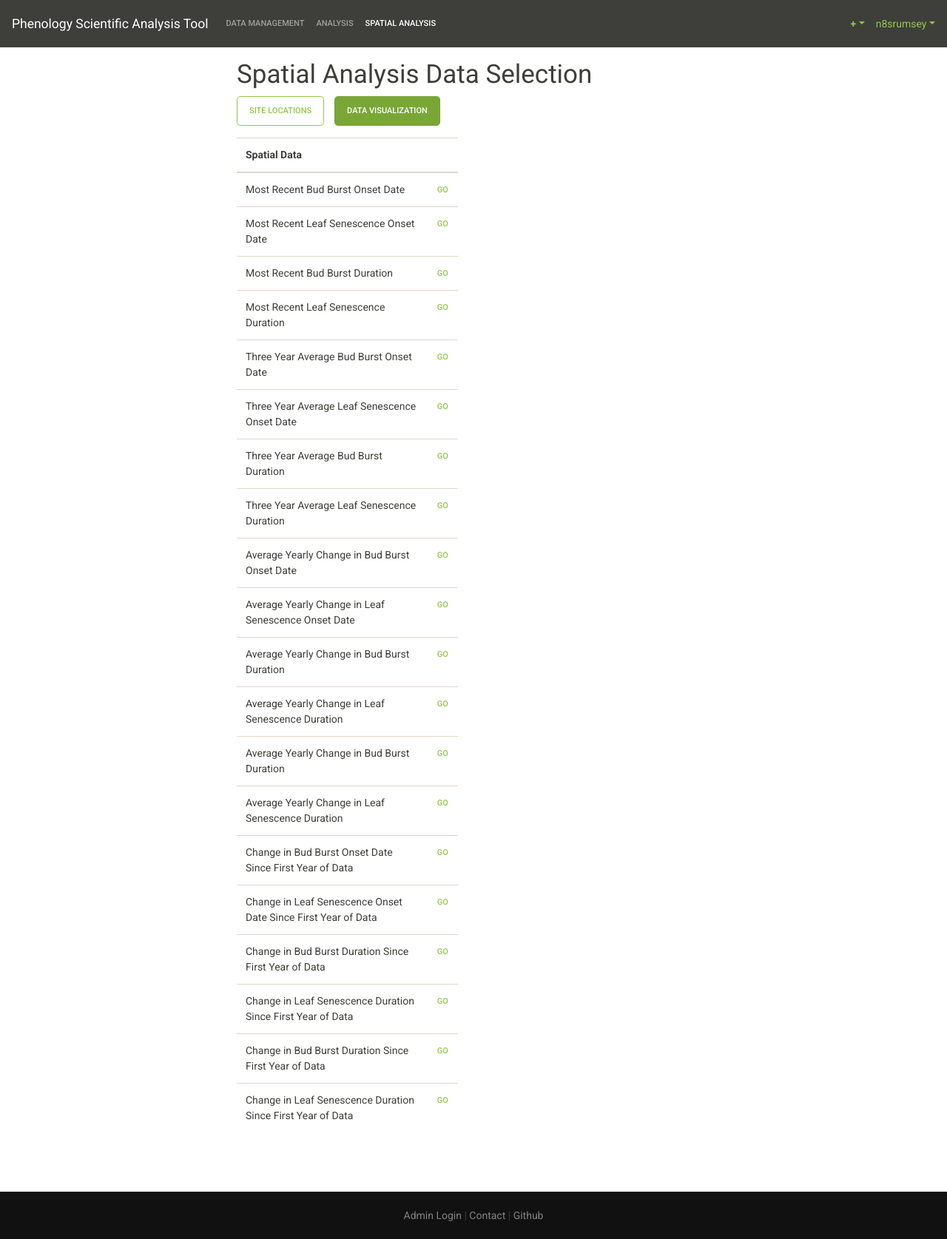
After one commit to n8srumsey/ISEF-2020-Phenology, a Django app: page /map-dataselect/ in a window 1280 px wide. The commit adds this page. Shown: the whole page at 74% size. Run offline with Django 3.2, Linux system fonts and the light colour scheme; some libraries are stand-ins or nearby versions.

Commit message:
Finished ArcGIS Spatial Analysis

```diff
--- a/PhenologyAnalysisWebApp/pheno_webapp/main/templates/main/analysis_site.html
+++ b/PhenologyAnalysisWebApp/pheno_webapp/main/templates/main/analysis_site.html
@@ -19,6 +19,7 @@
 {% load site_view_funcs %}
 
 {% block analysis_content %}
+
 <form method="post" class="siteSelect">
   {% csrf_token %} Sites:
   <select class="custom-select" style="width: 12rem" name="site_selected">
@@ -123,6 +124,10 @@
         <div id="chart5" style="width=100%;height:400px; margin: 2rem 2rem 6rem 2rem;"></div>
         <div id="chart6" style="width=100%;height:400px; margin: 2rem 2rem 6rem 2rem;"></div>
     </div>
+
+    <script src="https://cdn.jsdelivr.net/npm/jstat@latest/dist/jstat.min.js"></script>
+
+
     <script>
         function regression(arrYears, arrDates) {
             let r, sy, sx, b, a, meanX, meanY;
--- a/PhenologyAnalysisWebApp/pheno_webapp/main/templates/main/base.html
+++ b/PhenologyAnalysisWebApp/pheno_webapp/main/templates/main/base.html
@@ -73,14 +73,9 @@
                   <a class="nav-link" href="/analysis/">Analysis</a>
                 </li>
               {% endblock %}
-              {% block navbar-compare %}
-                <li class="nav-item">
-                  <a class="nav-link" href="/compare/">Compare</a>
-                </li>
-              {% endblock %}
               {% block navbar-sitemap %}
                 <li class="nav-item">
-                  <a class="nav-link" href="/site-map/site-locations/"> Site Map </a>
+                  <a class="nav-link" href="/spatial-analysis/site-locations/"> Spatial Analysis </a>
                 </li>
               {% endblock %}
             </ul>
@@ -133,7 +128,6 @@
       <script src="https://stackpath.bootstrapcdn.com/bootstrap/4.3.1/js/bootstrap.min.js" integrity="sha384-JjSmVgyd0p3pXB1rRibZUAYoIIy6OrQ6VrjIEaFf/nJGzIxFDsf4x0xIM+B07jRM" crossorigin="anonymous"></script>
       <script src="https://code.highcharts.com/highcharts.js"></script>
       <script src="https://code.highcharts.com/maps/modules/map.js"></script>
-      <script src="https://cdn.jsdelivr.net/npm/jstat@latest/dist/jstat.min.js"></script>
     {% endblock %}
   </body>
 </html>
--- /dev/null
+++ b/PhenologyAnalysisWebApp/pheno_webapp/main/templates/main/site-datamap.html
@@ -0,0 +1,44 @@
+{% extends 'main/base.html' %}
+
+{% block title %} Spatial Analysis Data Selection {% endblock %}
+
+
+{% block style %}
+table tr{
+   max-height: 10px;
+}
+{% endblock %}
+
+{% block navbar-sitemap %}
+    <li class="nav-item active">
+        <a class="nav-link" href="/site-map/site-locations/"> Spatial Analysis <span class="sr-only">(current)</span> </a>
+    </li>
+{% endblock %}
+
+{% block content %}
+<div style="margin-top: 1rem; margin-left: 18.5rem; margin-right: 18.5rem; width: 100%;">
+<h1> Spatial Analysis Data Selection </h1>
+<div style="display:flex;justify-content:left;align-items:center; margin-bottom: 1rem;">
+    <a href="/spatial-analysis/site-locations/"><button class="btn btn-outline-success btn-lg">Site Locations</button></a>
+    <a style="margin-left: 1em;" href='/map-dataselect/'><button class="btn btn-success btn-lg active">Data Visualization</button></a>
+</div>
+
+<table class="table table-hover" style="width: 45%; margin-bottom: 5rem;">
+    <thead>
+        <tr>
+            <th scope="col">Spatial Data </th>
+            <th scope='col'></th>
+        </tr>
+    </thead>
+    <tbody>
+        {% for field in fields %}
+            <tr>
+            <td>{{field.title}}</td>
+            <td style="padding: 5px 0px 0px 0px;"><a href="/spatial-analysis/{{field.field}}"><button class="btn btn-link">Go</button></a></td>
+            </tr>
+        {% endfor%}
+    </tbody>
+</table>
+
+</div>
+{% endblock %}
--- a/PhenologyAnalysisWebApp/pheno_webapp/main/templates/main/site_list.html
+++ b/PhenologyAnalysisWebApp/pheno_webapp/main/templates/main/site_list.html
@@ -19,7 +19,7 @@
                 <tr>
                     <th scope="col" style='padding-right: 12rem;'>Site </th>
                     <th scope='col'>Location</th>
-                    <th scope='col'>Lattitude</th>
+                    <th scope='col'>Latitude</th>
                     <th scope='col'>Longitude</th>
                     <th scope="col">Last Updated</th>
                 </tr>
--- a/PhenologyAnalysisWebApp/pheno_webapp/main/urls.py
+++ b/PhenologyAnalysisWebApp/pheno_webapp/main/urls.py
@@ -15,7 +15,6 @@ urlpatterns = [
     path('data-management/upload_images/', views.upload_images, name='upload_images'),
     path('analysis/', views.analysis, name='analysis'),
     path('analysis/<str:sitename>/', views.analysis_site, name='analysis-site'),
-    path('compare/', views.compare, name='compare'),
-    path('compare/<str:site1name>&<str:site2name>/', views.compare_sites, name='compare-sites'),
-    path('site-map/<str:view>/', views.site_map, name='site-map'),
+    path('spatial-analysis/<str:view>/', views.site_map, name='site-map'),
+    path('map-dataselect/', views.site_datamap, name='site-map-hub')
 ]
--- a/PhenologyAnalysisWebApp/pheno_webapp/main/views.py
+++ b/PhenologyAnalysisWebApp/pheno_webapp/main/views.py
@@ -2,6 +2,7 @@ import copy
 import json
 import os
 from datetime import datetime, timedelta
+import csv
 
 import pytz
 from django.db.models.functions import Lower
@@ -501,5 +502,175 @@ def compare_sites(response, site1name, site2name):
 
 
 def site_map(response, view):
-    context = {'view': view}
+    str_formats = ['last_{PHASE}_tdate',
+                   'last_{PHASE}_doy',
+                   'last_{PHASE}_dur',
+
+                   'avg_last3yrs_{PHASE}_tdate',
+                   'avg_last3yrs_{PHASE}_doy',
+                   'avg_last3yrs_{PHASE}_dur',
+
+                   'avg_diff_yrly_{PHASE}_tdate',
+                   'avg_diff_yrly_{PHASE}_dur',
+                   'avg_diff_yrly_{PHASE}_dur_prcnt',
+
+                   'diff_firstlast_{PHASE}_tdate',
+                   'diff_firstlast_{PHASE}_dur',
+                   'diff_firstlast_{PHASE}_dur_prcnt']
+
+    constant_pairs = [['MIN_BUDBURST_RECENT_TDATE', 'MAX_BUDBURST_RECENT_TDATE'], ['MIN_SENESCENCE_RECENT_TDATE', 'MAX_SENESCENCE_RECENT_TDATE'],  # MOST RECENT
+                      ['MIN_BUDBURST_RECENT_DOY', 'MAX_BUDBURST_RECENT_DOY'], ['MIN_SENESCENCE_RECENT_DOY', 'MAX_SENESCENCE_RECENT_DOY'],
+                      ['MIN_BUDBURST_RECENT_DUR', 'MAX_BUDBURST_RECENT_DUR'], ['MIN_SENESCENCE_RECENT_DUR', 'MAX_SENESCENCE_RECENT_DUR'],  # END MOST RECENT
+
+                      ['MIN_BUDBURST_AVG3YRS_TDATE', 'MAX_BUDBURST_AVG3YRS_TDATE'],
+                      ['MIN_SENESCENCE_AVG3YRS_TDATE', 'MAX_SENESCENCE_AVG3YRS_TDATE'],  # 3YR AVERAGE
+                      ['MIN_BUDBURST_AVG3YRS_DOY', 'MAX_BUDBURST_AVG3YRS_DOY'], ['MIN_SENESCENCE_AVG3YRS_DOY', 'MAX_SENESCENCE_AVG3YRS_DOY'],
+                      ['MIN_BUDBURST_AVG3YRS_DUR', 'MAX_BUDBURST_AVG3YRS_DUR'], ['MIN_SENESCENCE_AVG3YRS_DUR', 'MAX_SENESCENCE_AVG3YRS_DUR'],  # END 3YR AVERAGE
+
+                      ['MIN_BUDBURST_AVG_DIFF_TDATE', 'MAX_BUDBURST_AVG_DIFF_TDATE'],
+                      ['MIN_SENESCENCE_AVG_DIFF_TDATE', 'MAX_SENESCENCE_AVG_DIFF_TDATE'],  # AVG DIFF
+                      ['MIN_BUDBURST_AVG_DIFF_DUR', 'MAX_BUDBURST_AVG_DIFF_DUR'], ['MIN_SENESCENCE_AVG_DIFF_DUR', 'MAX_SENESCENCE_AVG_DIFF_DUR'],
+                      ['MIN_BUDBURST_AVG_DIFF_DUR_PRCNT', 'MAX_BUDBURST_AVG_DIFF_DUR_PRCNT'],
+                      ['MIN_SENESCENCE_AVG_DIFF_DUR_PRCNT', 'MAX_SENESCENCE_AVG_DIFF_DUR_PRCNT'],  # END AVG DIF
+
+                      ['MIN_BUDBURST_TOTAL_DIFF_DOY', 'MAX_BUDBURST_TOTAL_DIFF_DOY'],
+                      ['MIN_SENESCENCE_TOTAL_DIFF_DOY', 'MAX_SENESCENCE_TOTAL_DIFF_DOY'],  # TOTAL DIFF
+                      ['MIN_BUDBURST_TOTAL_DIFF_DUR', 'MAX_BUDBURST_TOTAL_DIFF_DUR'], ['MIN_SENESCENCE_TOTAL_DIFF_DUR', 'MAX_SENESCENCE_TOTAL_DIFF_DUR'],
+                      ['MIN_BUDBURST_TOTAL_DIFF_DUR_PRCNT', 'MAX_BUDBURST_TOTAL_DIFF_DUR_PRCNT'], ['MIN_SENESCENCE_TOTAL_DIFF_DUR_PRCNT', 'MAX_SENESCENCE_TOTAL_DIFF_DUR_PRCNT']]  # END TOTAL DIFF
+
+    titles = ['Most Recent {PHASE} Onset Date', # most recent *complete* ...?
+              'Most Recent {PHASE} Onset Date',
+              'Most Recent {PHASE} Duration',
+
+              'Three Year Average {PHASE} Onset Date',
+              'Three Year Average {PHASE} Onset Date',
+              'Three Year Average {PHASE} Duration',
+
+              'Average Yearly Change in {PHASE} Onset Date', # move {PHASE} first??
+              'Average Yearly Change in {PHASE} Duration',
+              'Average Yearly Change in {PHASE} Duration',
+
+              'Change in {PHASE} Onset Date Since First Year of Data',
+              'Change in {PHASE} Duration Since First Year of Data',
+              'Change in {PHASE} Duration Since First Year of Data']
+
+    legend_descs = ['Earlier onset dates reflected by lighter gradients and smaller circles',
+                    'Earlier onset dates reflected by lighter gradients and smaller circles',
+                    'Lower phenophase durations reflected by lighter gradients and smaller circles',
+
+                    'Earlier onset dates reflected by lighter gradients and smaller circles',
+                    'Earlier onset dates reflected by lighter gradients and smaller circles',
+                    'Lower phenophase durations reflected by lighter gradients and smaller circles',
+
+                    'Lower average yearly phenophase onset date differences reflected by lighter gradients and smaller circles',
+                    'Lower average yearly phenophase duration differences reflected by lighter gradients and smaller circles',
+                    'Lower average yearly phenophase duration differences in percentage reflected by lighter gradients and smaller circles',
+
+                    'Lower differences in phenophase onset date compared to first record reflected by lighter gradients and smaller circles',
+                    'Lower differences in phenophase duration compared to first record reflected by lighter gradients and smaller circles',
+                    'Lower differences in phenophase duration compared to first record in percentage reflected by lighter gradients and smaller circles']
+
+    units = ['',
+             '',
+             'days',
+
+             '',
+             '',
+             'days',
+
+             'days',
+             'days',
+             '%',
+
+             'days',
+             'days',
+             '%']
+
+    fields = []
+    for i, format in enumerate(str_formats):
+        phase = 'budburst'
+        phase_title = 'Bud Burst'
+        field = format.format(PHASE = phase)
+        title = titles[i].format(PHASE = phase_title)
+        legend_desc = legend_descs[i].format(PHASE = phase_title.lower())
+        fields.append([field, constant_pairs[2*i][0], constant_pairs[2*i][1], constant_pairs[2*i][0], constant_pairs[2*i][1], title, legend_desc, units[i]])
+
+        phase = 'senescence'
+        phase_title = 'Leaf Senescence'
+        field = format.format(PHASE = phase)
+        title = titles[i].format(PHASE = phase_title)
+        legend_desc = legend_descs[i].format(PHASE = phase_title.lower())
+        fields.append([field, constant_pairs[2*i+1][0], constant_pairs[2*i+1][1], constant_pairs[2*i+1][0], constant_pairs[2*i+1][1], title, legend_desc, units[i]])
+
+    field_data = []
+
+    with open('./main/static/mapdata.csv') as f:
+        data = [{k: v for k, v in row.items()} for row in csv.DictReader(f, skipinitialspace=True)]
+
+    for field_set in fields:
+        set_data = {'field': field_set[0], 'min_field': field_set[1], 'min': data[0][field_set[1]], 'max_field': field_set[2], 'max': data[0][field_set[2]], 'min_label': data[0][field_set[3]],
+                    'max_label': data[0][field_set[4]], 'title': field_set[5], 'legend_description': field_set[6], 'unit': field_set[7]}
+        field_data.append(set_data)
+
+
+    # only return requested data
+    idx = 0
+    for i, set_data in enumerate(field_data):
+        if view == set_data['field']:
+            idx = i
+            break
+
+    # fix date of year labels
+    target_field = field_data[idx]['field']
+    if ('doy' in target_field) and (not 'diff' in target_field):
+        field_data[idx]['min_label'] = field_data[idx-2]['min_label']
+        field_data[idx]['max_label'] = field_data[idx-2]['max_label']
+
+    context = {'view': view, 'field': field_data[idx]}
     return render(response, 'main/site-map.html', context)
+
+def site_datamap(response):
+    str_formats = ['last_{PHASE}_doy',
+                   'last_{PHASE}_dur',
+
+                   'avg_last3yrs_{PHASE}_doy',
+                   'avg_last3yrs_{PHASE}_dur',
+
+                   'avg_diff_yrly_{PHASE}_tdate',
+                   'avg_diff_yrly_{PHASE}_dur',
+                   'avg_diff_yrly_{PHASE}_dur_prcnt',
+
+                   'diff_firstlast_{PHASE}_tdate',
+                   'diff_firstlast_{PHASE}_dur',
+                   'diff_firstlast_{PHASE}_dur_prcnt']
+
+    titles = ['Most Recent {PHASE} Onset Date',
+              'Most Recent {PHASE} Duration',
+
+              'Three Year Average {PHASE} Onset Date',
+              'Three Year Average {PHASE} Duration',
+
+              'Average Yearly Change in {PHASE} Onset Date',
+              'Average Yearly Change in {PHASE} Duration',
+              'Average Yearly Change in {PHASE} Duration',
+
+              'Change in {PHASE} Onset Date Since First Year of Data',
+              'Change in {PHASE} Duration Since First Year of Data',
+              'Change in {PHASE} Duration Since First Year of Data']
+
+    fields = []
+    for i, format in enumerate(str_formats):
+            phase = 'budburst'
+            phase_title = 'Bud Burst'
+            field = format.format(PHASE = phase)
+            title = titles[i].format(PHASE = phase_title)
+            fields.append({'field': field, 'title': title})
+
+            phase = 'senescence'
+            phase_title = 'Leaf Senescence'
+            field = format.format(PHASE = phase)
+            title = titles[i].format(PHASE = phase_title)
+            fields.append({'field': field, 'title': title})
+
+    context = {'fields': fields}
+    return render(response, 'main/site-datamap.html', context)
```
Also changed, not shown: PhenologyAnalysisWebApp/pheno_webapp/main/createCSVforArcGIS.py (+12 -2 lines), PhenologyAnalysisWebApp/pheno_webapp/main/templates/main/compare_home.html (deleted, +0 -19 lines), PhenologyAnalysisWebApp/pheno_webapp/main/templates/main/compare_sites.html (deleted, +0 -8 lines), PhenologyAnalysisWebApp/pheno_webapp/main/templates/main/site-map.html (+47 -73 lines), PhenologyAnalysisWebApp/pheno_webapp/main/static/mapdata.csv.
